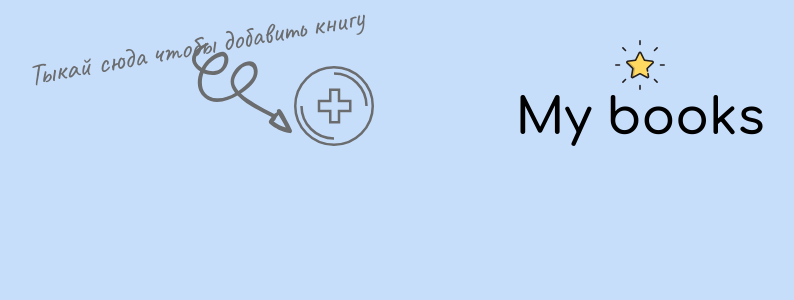
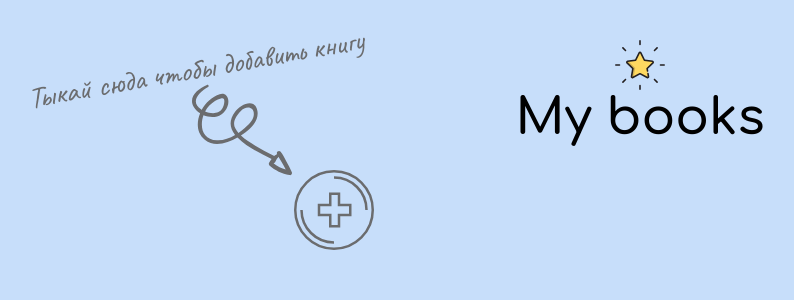
Before and after one commit to MaryBrandyBug/book-list-snp, a Next.js app: page / in a window 1280 px wide. Shown: the top 300 px of the page, without its empty margins (0-794 px from the left). Built offline with nearby package versions, Linux system fonts and the light colour scheme.

Commit message:
Fix AddBookGroup component styles: change top from % to px

```diff
--- a/components/AddBookGroup/addBookGroup.module.scss
+++ b/components/AddBookGroup/addBookGroup.module.scss
@@ -3,7 +3,7 @@
 
 .addBtn {
   position: absolute;
-  top: 15%;
+  top: 200px;
   left: 23%;
 
   img {
@@ -13,7 +13,7 @@
 
 .arrow {
   position: absolute;
-  top: 7%;
+  top: 80px;
   left: 19%;
   width: 100px;
   transform: rotate(110deg);
@@ -21,7 +21,7 @@
 
 .arrowHeader {
   position: absolute;
-  top: 5%;
+  top: 50px;
   left: 17%;
   color: $gray;
   font-size: 30px;
@@ -40,36 +40,38 @@
   }
 
   .addBtn {
-    top: 12%;
+    top: 170px;
   }
 }
 
 @include _1120 {
   .addBtn {
     left: 46%;
+    top: 300px;
   }
 
   .arrow {
-    top: 11%;
+    top: 240px;
     left: 32%;
     transform: rotate(70deg);
   }
 
   .arrowHeader {
-    top: 10%;
+    top: 220px;
     left: 11%;
   }
 }
 
 @include _800 {
   .arrow {
+    top: 250px;
     width: 80px;
   }
 }
 
 @include _660 {
   .addBtn {
-    top: 6.7%;
+    top: 320px;
 
     img {
       width: 60px;
@@ -77,18 +79,18 @@
   }
 
   .arrow {
-    top: 5%;
-    transform: rotate(100deg);
+    transform: rotate(95deg);
   }
 
   .arrowHeader {
-    top: 4.2%;
+    top: 210px;
     transform: rotate(10deg);
   }
 }
 
 @include _550 {
   .arrow {
+    top: 240px;
     left : 28%;
   }
 
```
